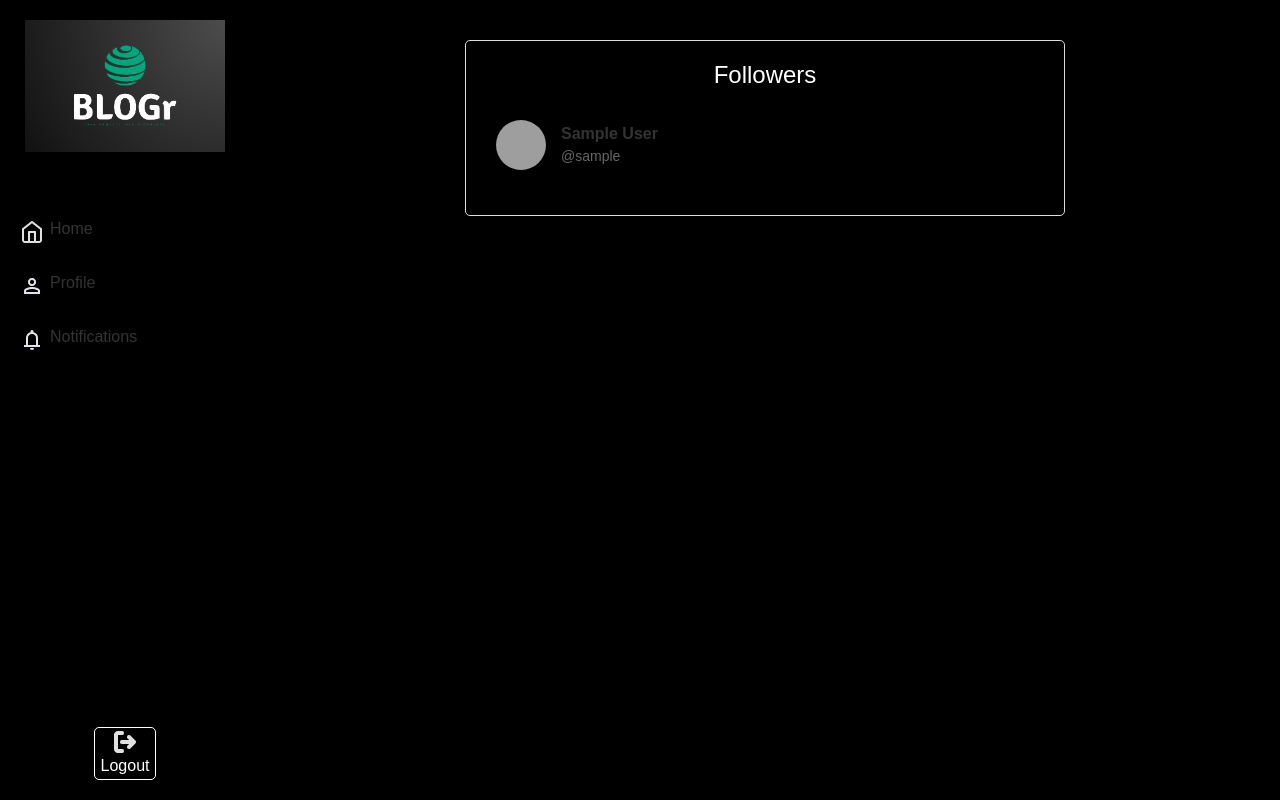
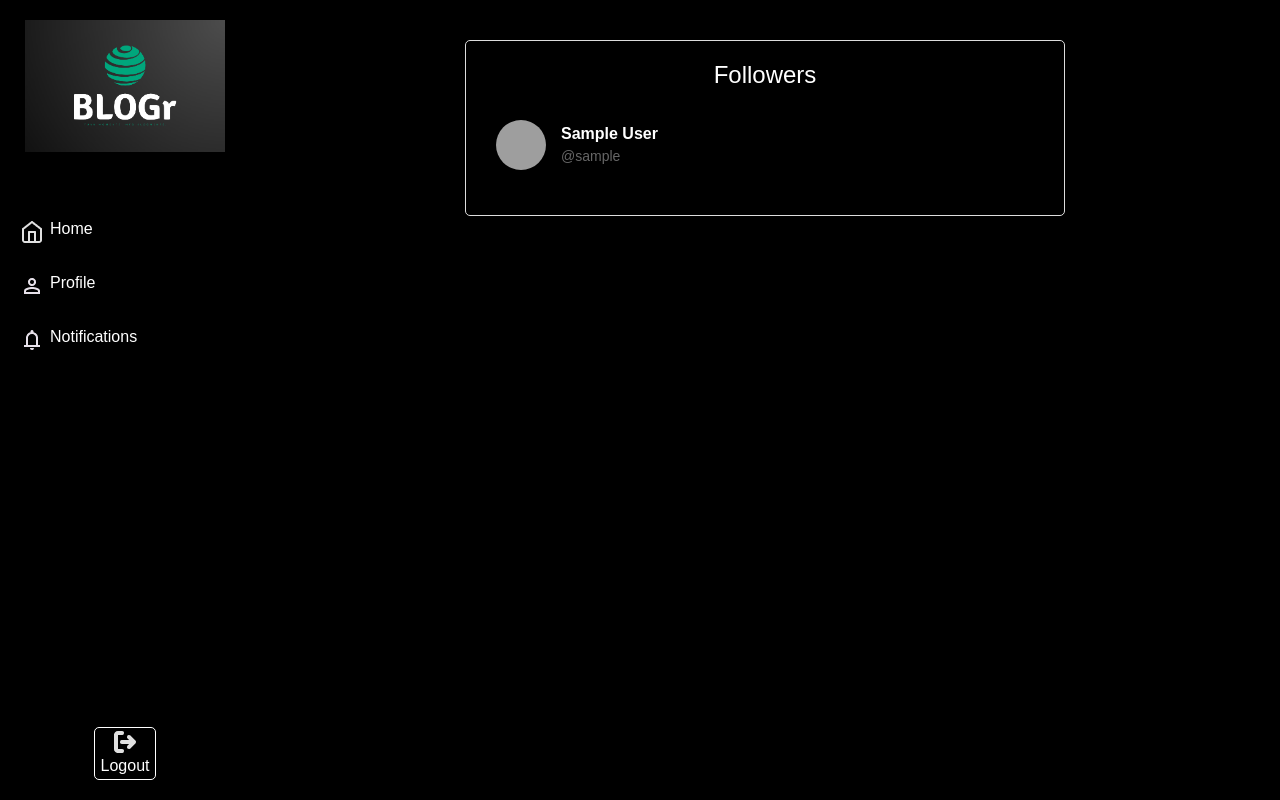
Before and after one commit to IshraqJ22/Content_Management_System, a PHP site: page /followers_following.php?type=followers&user_id=1 in a window 1280 px wide. Run offline with PHP 8.4, Linux system fonts and the light colour scheme; the visitor is signed in with stand-in values (Sample User, id 1); tables that the repository leaves empty or names only in its code hold one stand-in row (values such as "Sample post"); grey boxes are pictures that could not be loaded.

Commit message:
Bug fixes

```diff
--- a/followers_following.php
+++ b/followers_following.php
@@ -59,6 +59,7 @@ $users = $stmt->fetchAll(PDO::FETCH_ASSOC);
             font-size: 24px;
             margin-bottom: 20px;
             text-align: center;
+
         }
 
         .user-item {
@@ -67,10 +68,12 @@ $users = $stmt->fetchAll(PDO::FETCH_ASSOC);
             margin-bottom: 15px;
             padding: 10px;
             border-bottom: 1px solid #ddd;
+
         }
 
         .user-item:last-child {
             border-bottom: none;
+
         }
 
         .user-item img {
@@ -79,6 +82,7 @@ $users = $stmt->fetchAll(PDO::FETCH_ASSOC);
             border-radius: 50%;
             object-fit: cover;
             margin-right: 15px;
+
         }
 
         .user-item a {
@@ -86,12 +90,14 @@ $users = $stmt->fetchAll(PDO::FETCH_ASSOC);
             color: #333;
             font-size: 16px;
             font-weight: bold;
+            color: #FFFFFF;
         }
 
         .user-item span {
             display: block;
             font-size: 14px;
             color: #666;
+
         }
 
         .sidebar {
@@ -113,6 +119,7 @@ $users = $stmt->fetchAll(PDO::FETCH_ASSOC);
             margin-top: 0px;
             margin-bottom: 30px;
             width: 100%;
+
         }
 
         .logo-container img {
@@ -124,6 +131,7 @@ $users = $stmt->fetchAll(PDO::FETCH_ASSOC);
 
         .sidebar .menu {
             width: 100%;
+
         }
 
         .sidebar .menu a {
@@ -134,6 +142,7 @@ $users = $stmt->fetchAll(PDO::FETCH_ASSOC);
             color: #333;
             font-size: 16px;
             transition: background-color 0.3s;
+            color: #FFFFFF;
         }
 
         .sidebar .menu a:hover {
```
